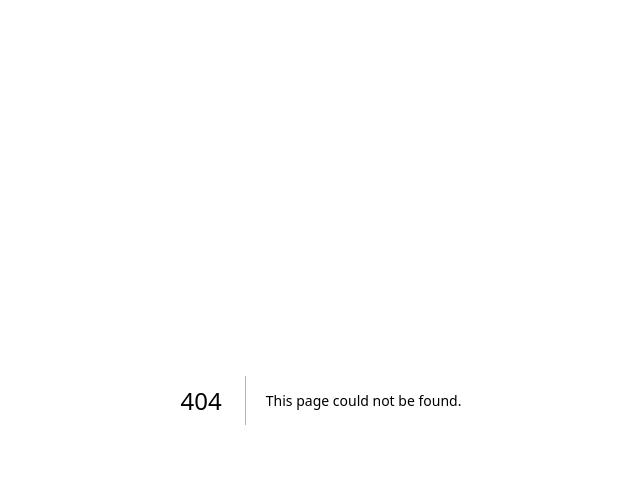
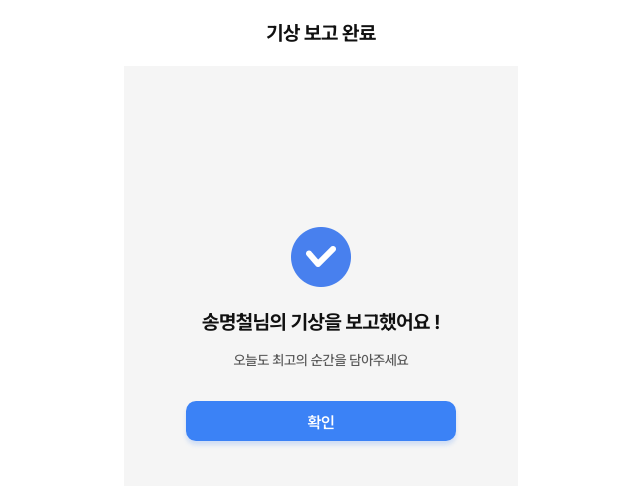
Before and after one commit to sejinniemma/scheduler_app, a Next.js app in the folder my-app/: page /report-success in a window 1280 px wide. Before the commit this address had no page. Shown: the top 486 px of the page, without its empty margins (319-959 px from the left). Built offline with nearby package versions, Linux system fonts and the light colour scheme.

Commit message:
feat  : Success repoprt  page UI 추가

```diff
--- /dev/null
+++ b/my-app/src/app/report-success/page.tsx
@@ -0,0 +1,36 @@
+'use client';
+
+import Button from '@/src/components/Button';
+import PageHeader from '@/src/components/PageHeader';
+import MobileLayout from '@/src/layout/MobileLayout';
+import Image from 'next/image';
+import { useRouter } from 'next/navigation';
+
+const ReportSuccessPage = () => {
+  const router = useRouter();
+  return (
+    <MobileLayout>
+      <PageHeader title='기상 보고 완료' showBackButton={false} />
+
+      <div className='h-[calc(100%-100px)] flex items-center justify-center'>
+        <div className='w-[270px] mx-auto flex flex-col items-center justify-center'>
+          <Image
+            src='/images/icons/success.png'
+            alt='success'
+            width={60}
+            height={60}
+          />
+          <h1 className='text-body2 text-normal font-bold mt-[20px] mb-[12px]'>
+            송명철님의 기상을 보고했어요 !
+          </h1>
+          <p className='text-caption1 text-dark font-medium'>
+            오늘도 최고의 순간을 담아주세요
+          </p>
+          <Button text='확인' onClick={() => router.push('/main')} />
+        </div>
+      </div>
+    </MobileLayout>
+  );
+};
+
+export default ReportSuccessPage;
--- a/my-app/src/components/PageHeader.tsx
+++ b/my-app/src/components/PageHeader.tsx
@@ -5,13 +5,15 @@ import { useRouter } from 'next/navigation';
 
 interface PageHeaderProps {
   title: string;
+  showBackButton?: boolean;
 }
 
-const PageHeader = ({ title }: PageHeaderProps) => {
+const PageHeader = ({ title, showBackButton = true }: PageHeaderProps) => {
   const router = useRouter();
 
   return (
     <header className='flex items-center py-[18px] px-[14px] bg-white mb-[18px]'>
+      {showBackButton ? (
         <div className='flex items-center justify-between w-[203px]'>
           <button onClick={() => router.back()}>
             <Image
@@ -23,6 +25,11 @@ const PageHeader = ({ title }: PageHeaderProps) => {
           </button>
           <h1 className='text-body2 text-normal font-bold'>{title}</h1>
         </div>
+      ) : (
+        <div className='flex items-center justify-center w-full'>
+          <h1 className='text-body2 text-normal font-bold'>{title}</h1>
+        </div>
+      )}
     </header>
   );
 };
```
Also changed, not shown: my-app/public/images/icons/success.png (added). Lines whose indentation alone changed are shown as unchanged.
